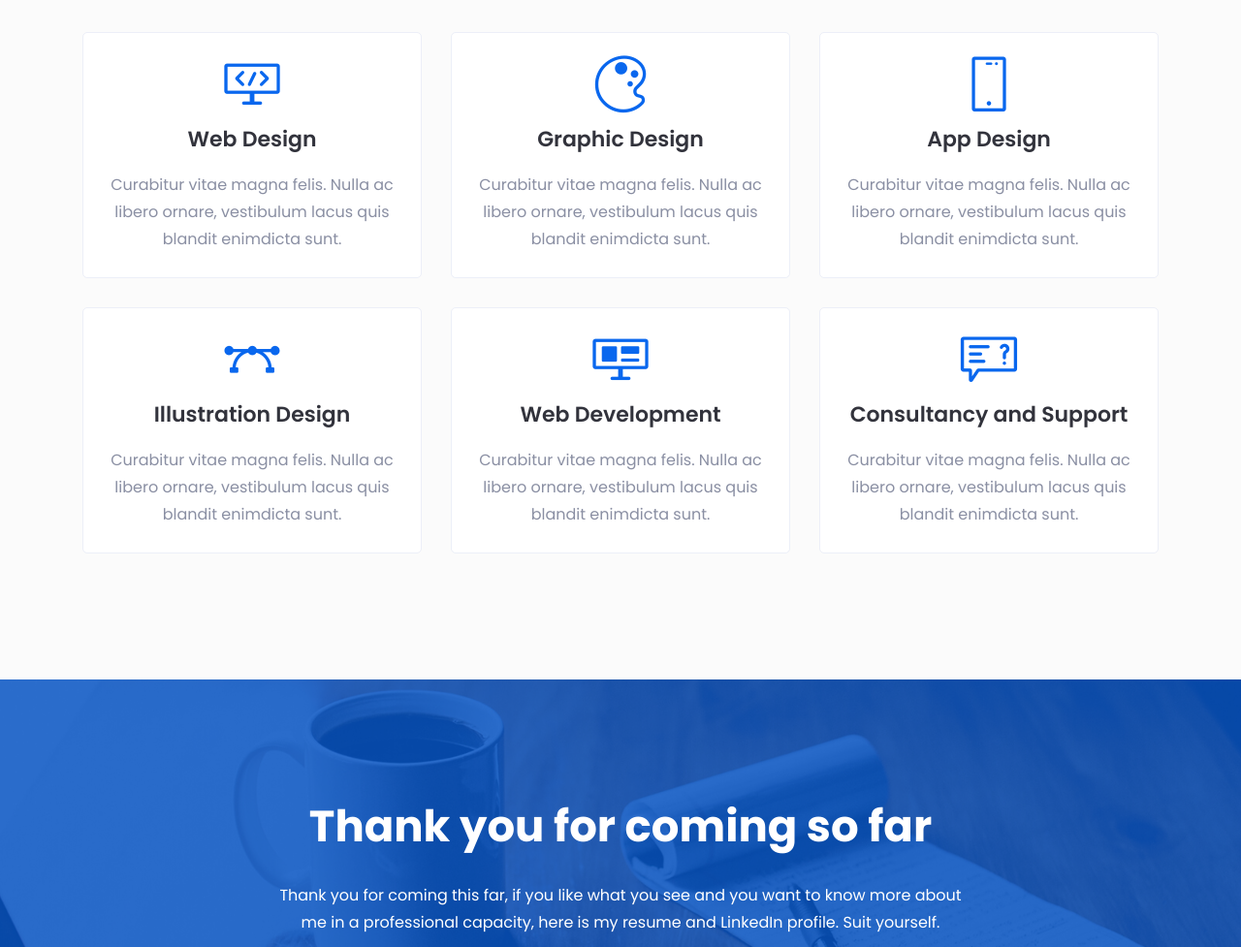
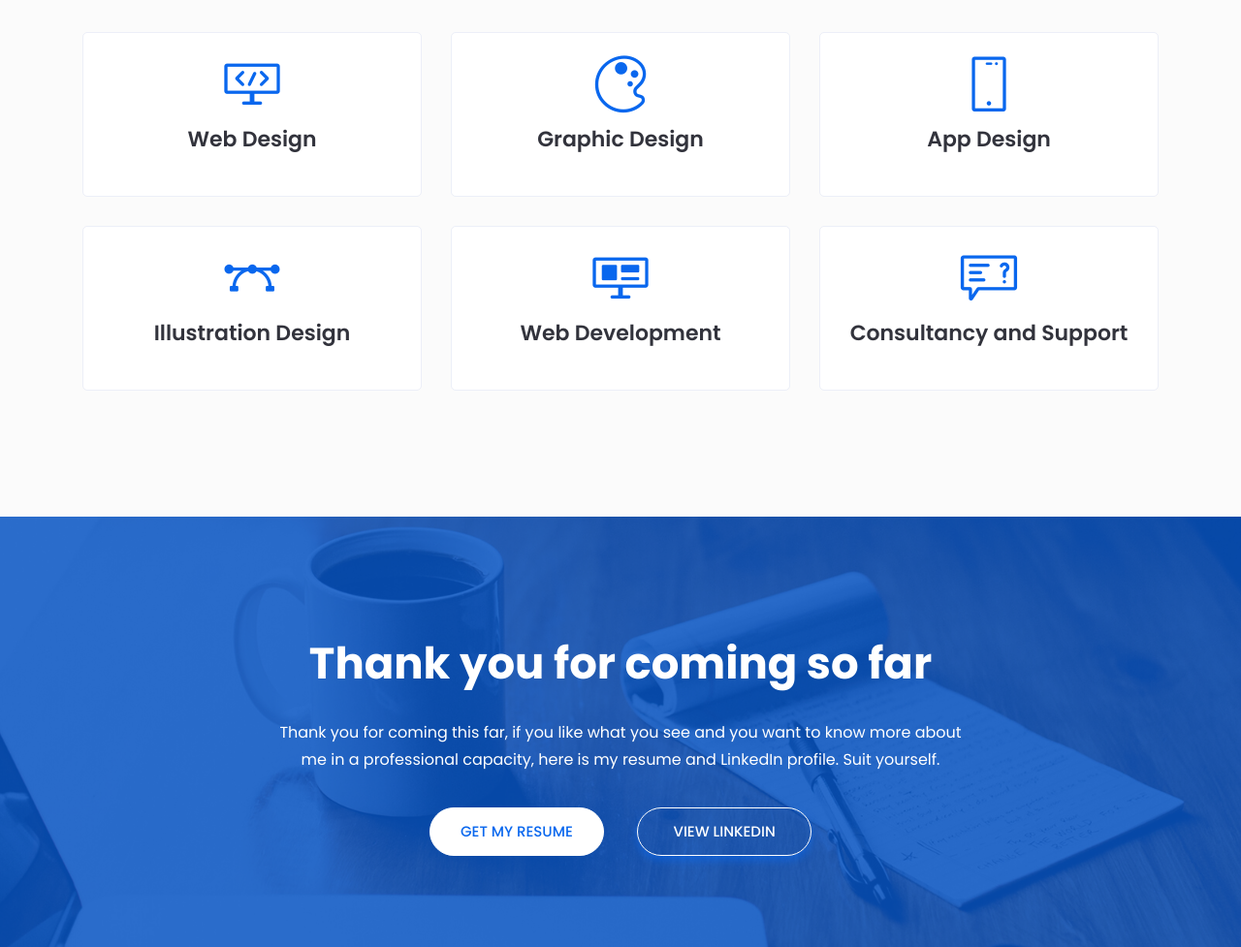
Before and after one commit to anantiyer896/anantiyer896.github.io, a plain HTML site: page index.html in a window 1280 px wide. Shown: the part 1795-2772 px from the top of the page at 97% size. Drawn offline with Linux system fonts and the light colour scheme; files whose address does not match are found by name.

Commit message:
minor fix

```diff
--- a/index.html
+++ b/index.html
@@ -329,7 +329,7 @@
                         </div>
                         <div class="service-content">
                             <h4 class="service-title"><a href="#">Web Design</a></h4>
-                            <p>Curabitur vitae magna felis. Nulla ac libero ornare, vestibulum lacus quis blandit enimdicta sunt.</p>
+
                         </div>
                     </div> <!-- single service -->
                 </div>
@@ -340,7 +340,7 @@
                         </div>
                         <div class="service-content">
                             <h4 class="service-title"><a href="#contact">Graphic Design</a></h4>
-                            <p>Curabitur vitae magna felis. Nulla ac libero ornare, vestibulum lacus quis blandit enimdicta sunt.</p>
+
                         </div>
                     </div> <!-- single service -->
                 </div>
@@ -351,7 +351,7 @@
                         </div>
                         <div class="service-content">
                             <h4 class="service-title"><a href="#">App Design</a></h4>
-                            <p>Curabitur vitae magna felis. Nulla ac libero ornare, vestibulum lacus quis blandit enimdicta sunt.</p>
+
                         </div>
                     </div> <!-- single service -->
                 </div>
@@ -362,7 +362,7 @@
                         </div>
                         <div class="service-content">
                             <h4 class="service-title"><a href="#">Illustration Design</a></h4>
-                            <p>Curabitur vitae magna felis. Nulla ac libero ornare, vestibulum lacus quis blandit enimdicta sunt.</p>
+
                         </div>
                     </div> <!-- single service -->
                 </div>
@@ -373,7 +373,7 @@
                         </div>
                         <div class="service-content">
                             <h4 class="service-title"><a href="#">Web Development</a></h4>
-                            <p>Curabitur vitae magna felis. Nulla ac libero ornare, vestibulum lacus quis blandit enimdicta sunt.</p>
+
                         </div>
                     </div> <!-- single service -->
                 </div>
@@ -384,7 +384,7 @@
                         </div>
                         <div class="service-content">
                             <h4 class="service-title"><a href="#">Consultancy and Support</a></h4>
-                            <p>Curabitur vitae magna felis. Nulla ac libero ornare, vestibulum lacus quis blandit enimdicta sunt.</p>
+
                         </div>
                     </div> <!-- single service -->
                 </div>
```
